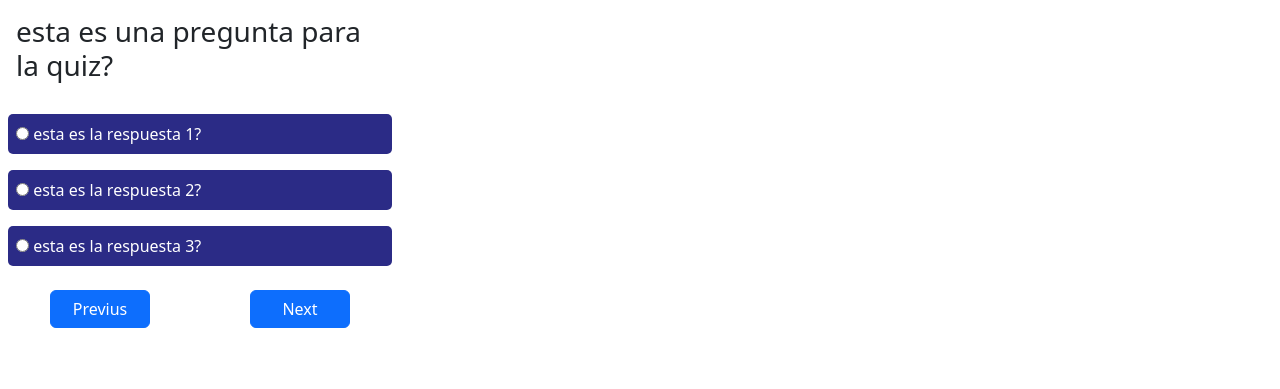
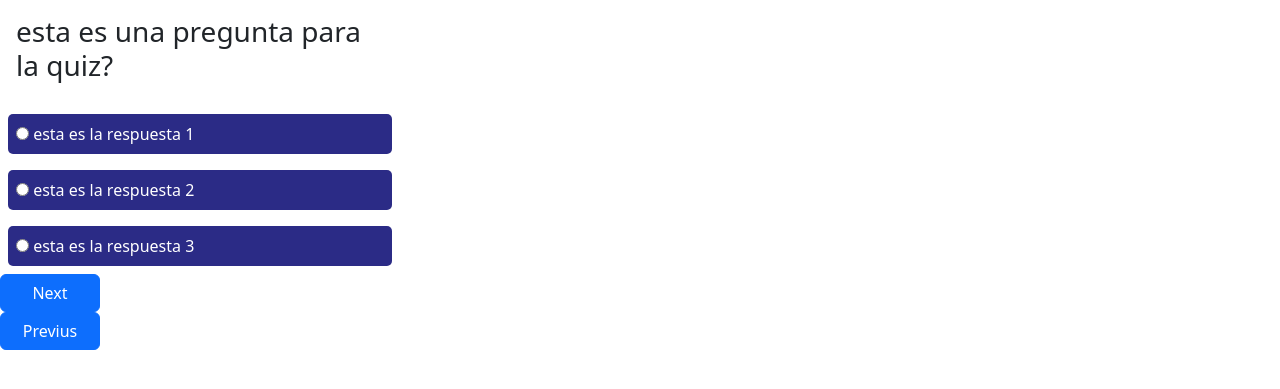
Before and after one commit to maxirosanda/Ejemplo-1-curso-js, a plain HTML site: page index.html in a window 1280 px wide. Shown: the part 89-478 px from the top of the page. Drawn offline with nearby package versions, Linux system fonts and the light colour scheme.

Commit message:
2 files modified

```diff
--- a/index.html
+++ b/index.html
@@ -18,10 +18,11 @@
         <div id="answer" class="d-flex flex-column ">
 
         </div>
-        <div class="d-flex justify-content-around mt-3">
-          <button class="btn btn-primary">Previus</button>
           <button class="btn btn-primary" type="submit">Next</button>
-        </div>
+      </form>
+      <form class="quiz" id="previus">
+        <input type="hidden" name="id-answer">
+          <button class="btn btn-primary" type="submit">Previus</button>
       </form>
     </main>
     <script src="https://cdn.jsdelivr.net/npm/bootstrap@5.3.0-alpha1/dist/js/bootstrap.bundle.min.js" integrity="sha384-w76AqPfDkMBDXo30jS1Sgez6pr3x5MlQ1ZAGC+nuZB+EYdgRZgiwxhTBTkF7CXvN" crossorigin="anonymous"></script>
--- a/script.js
+++ b/script.js
@@ -1,52 +1,119 @@
 const quizs = [
+  {
+    id:0,
+    question:"esta es una pregunta para la quiz?",
+    options:{
+      option1:{
+        answer:"esta es la respuesta 1",
+        checked:""
+      },
+      option2:{
+        answer:"esta es la respuesta 2",
+        checked:""
+      },
+      option3:{
+        answer:"esta es la respuesta 3",
+        checked:""
+      },
+
+    },
+    answerCorrect:"esta es la respuesta 1",
+    answer:"",
+    score:0
+  },
   {
     id:1,
     question:"esta es una pregunta para la quiz?",
     options:{
-      option1:"esta es la respuesta 1?",
-      option2:"esta es la respuesta 2?",
-      option3:"esta es la respuesta 3?"
+      option1:{
+        answer:"esta es la respuesta 1",
+        checked:""
+      },
+      option2:{
+        answer:"esta es la respuesta 2",
+        checked:""
+      },
+      option3:{
+        answer:"esta es la respuesta 3",
+        checked:""
+      },
+      option4:{
+        answer:"esta es la respuesta 4",
+        checked:""
+      },
     },
-    answer:"esta es la respuesta 1",
-    score:0,
-    status:""
+    answerCorrect:"esta es la respuesta 1",
+    answer:"",
+    score:0
   },
   {
     id:2,
     question:"esta es una pregunta para la quiz?",
     options:{
-      option1:"esta es la respuesta 1?",
-      option2:"esta es la respuesta 2?",
-      option3:"esta es la respuesta 3?",
-      option4:"esta es la respuesta 4?",
+      option1:{
+        answer:"esta es la respuesta 1",
+        checked:""
+      },
+      option2:{
+        answer:"esta es la respuesta 2",
+        checked:""
+      },
+      option3:{
+        answer:"esta es la respuesta 3",
+        checked:""
+      },
     },
-    answer:"esta es la respuesta 1",
-    score:0,
-    status:""
+    answerCorrect:"esta es la respuesta 1",
+    answer:"",
+    score:0
   }
 ]
 
 const view = (id = 0) =>{
   let answer = document.getElementById("answer")
+  let previus = document.getElementById("previus")
   let question = document.querySelector(".quiz h3")
   let quiz = quizs[id]
   question.innerText = `${quiz.question}`
-  answer.innerHTML = `<input type="hidden" name"id" value="${id}">`
+  answer.innerHTML = `<input type="hidden" name"id-answer" value="${id}">`
   for(const option in quiz.options){
     let label = document.createElement("label")
-    label.innerHTML = `<input type="radio" name="answer" value="${quiz.options[option]}"> ${quiz.options[option]}`
+    label.innerHTML = `<input type="radio" name="answer" value="${quiz.options[option].answer}" ${quiz.options[option].checked}  required> ${quiz.options[option].answer}`
     label.classList = "p-2 m-2"
     answer.append(label)
   }
+  previus.elements[0].value = id
 }
+
 view()
 
 const next = () => {
   const next = document.getElementById("next")
   next.addEventListener("submit",(e)=>{
     e.preventDefault()
-    let answer = e.target
-    console.log(answer)
+    let answer = e.target["answer"].value
+    let id = e.target[0].value
+    quizs[id].answerCorrect == answer ? quizs[id].score = 1: false
+    for(const option in quizs[id].options){
+      console.log(typeof option)
+      answer == quizs[id].options[option].answer ? quizs[id].options[option].checked= "checked": false
+    }
+    id++
+    view(id)
+    console.log(quizs)
   })
 }
+
+const previus = () => {
+  const previus = document.getElementById("previus")
+  previus.addEventListener("submit",(e)=>{
+    e.preventDefault()
+    let id = e.target[0].value
+    view(id)
+
+  })
+}
+
+
 next()
+previus()
```
